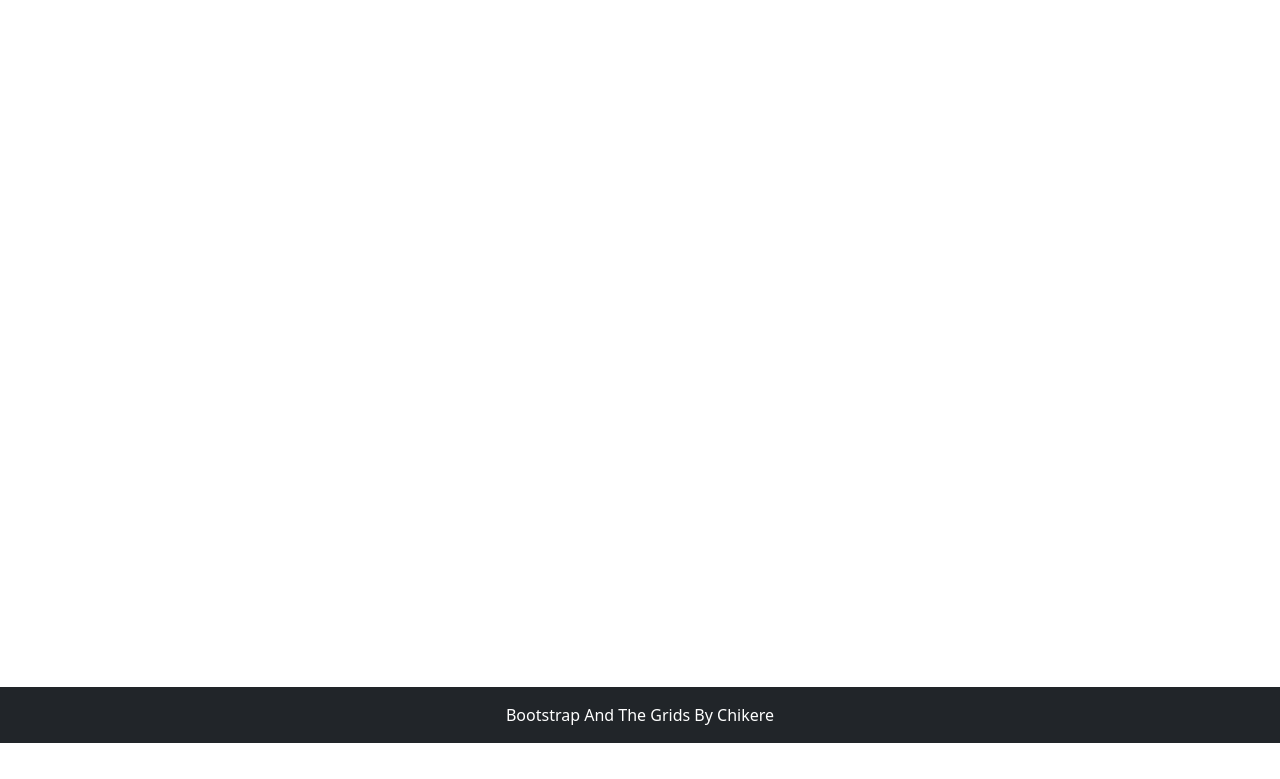
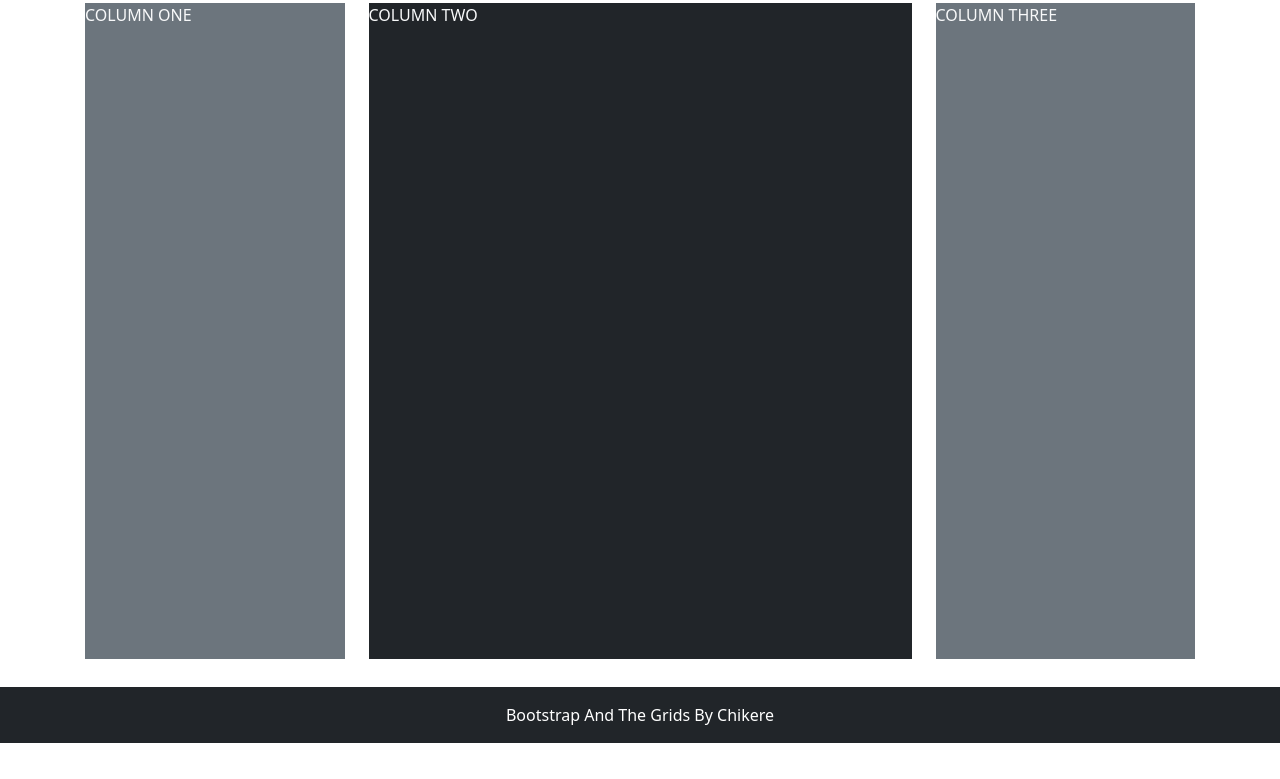
Before and after one commit to c-eze/BootstrapAndTheGrids, a plain HTML site: page Grid5.html in a window 1280 px wide. Shown: the part 57-836 px from the top of the page. Before the commit the page ends 800 px from the top, so only its background shows below. Drawn offline with nearby package versions, Linux system fonts and the light colour scheme.

Commit message:
Update Grid 5

```diff
--- a/Grid5.html
+++ b/Grid5.html
@@ -62,8 +62,24 @@
 </nav>
 
     <main class="flex-shrink-0">
-       <div class="container">
-
+       <div class="container h-100 minHeight">
+            <div class="row h-100 row-cols-1 row-cols-md-3 gy-1">
+                <div class="col col-md-3 order-last order-md-first">
+                    <div class="bg-secondary text-light h-100">
+                        COLUMN ONE
+                    </div>
+                </div>
+                <div class="col col-md-6">
+                    <div class="bg-dark text-light h-100">
+                        COLUMN TWO
+                    </div>
+                </div>
+                <div class="col col-md-3 order-first order-md-last">
+                    <div class="bg-secondary text-light h-100">
+                        COLUMN THREE
+                    </div>
+                </div>
+            </div>
        </div>
     </main>
     <footer class="footer mt-auto py-3 bg-dark sticky-footer">
```
